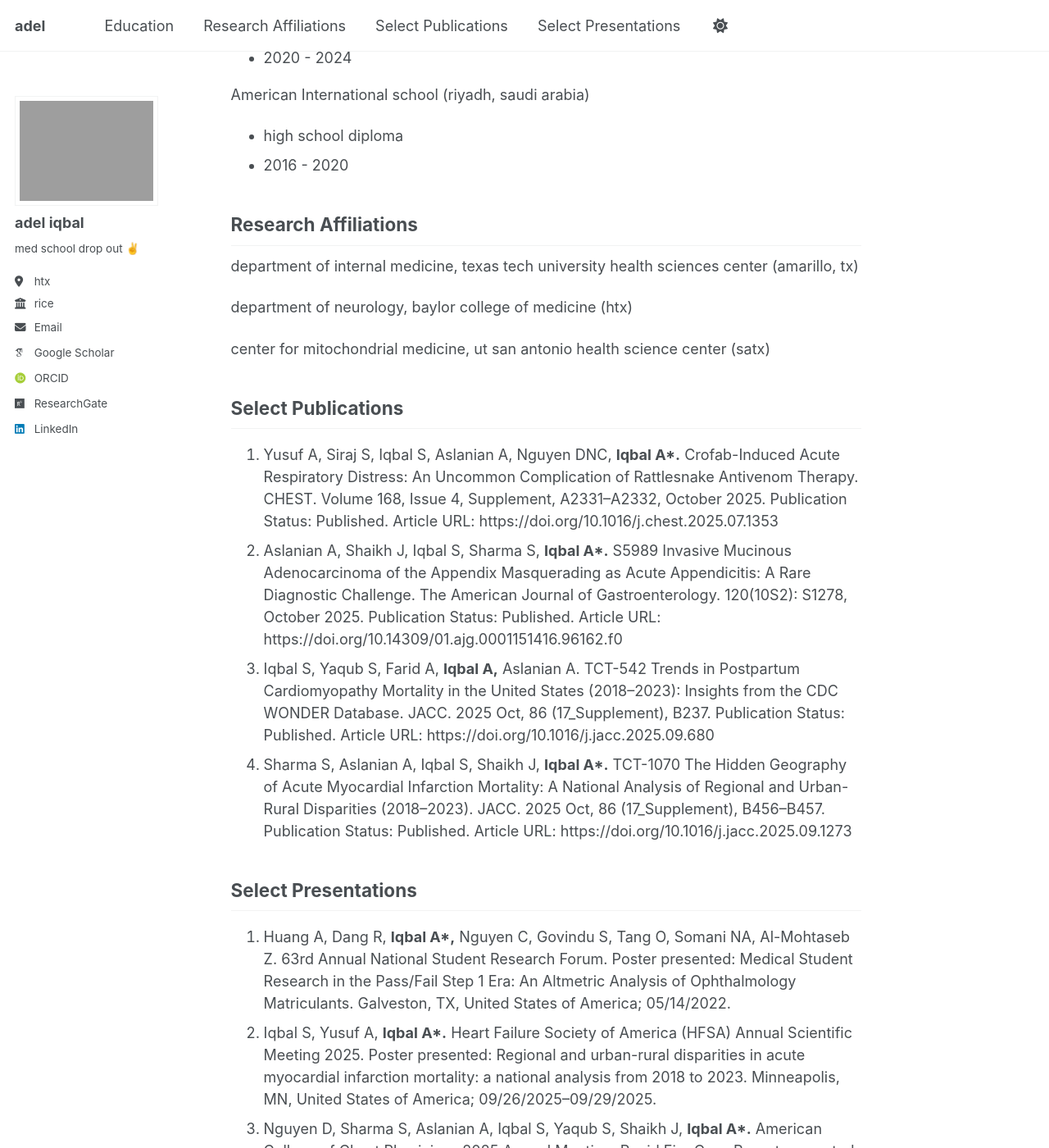
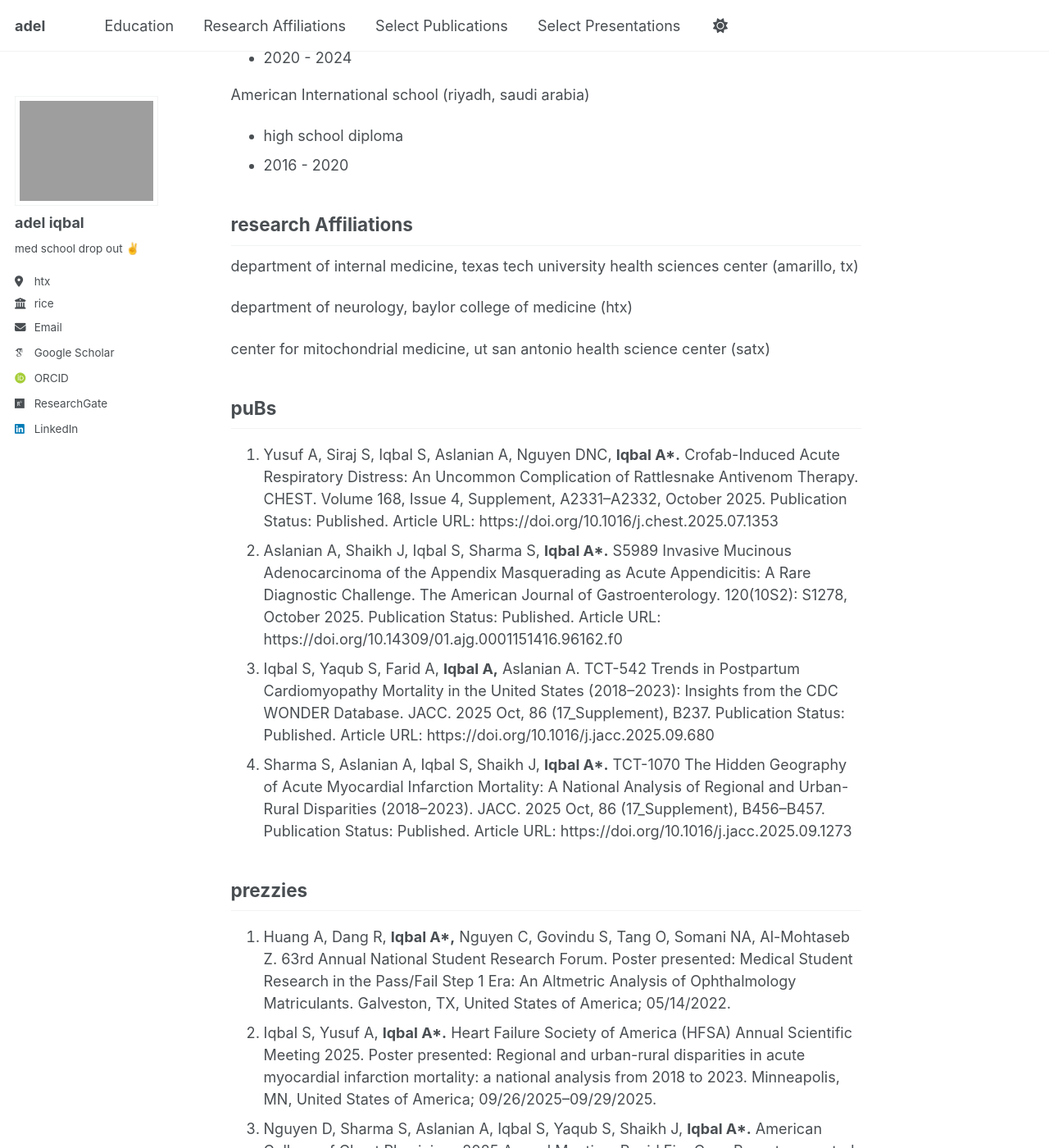
Before and after one commit to adel-iqbal/aiqbal, a Jekyll site: the page built from _pages/about.md, in a window 1280 px wide and 1400 px high, scrolled down 509 px. Shown: the whole window at 82% size. Built offline with Jekyll 4.4.1, drawn with Linux system fonts in a browser that asks for light colours; some web fonts are replaced; a script bundle is joined from its source files by our own code; library files that are not in the unit come from our copies.

Commit message:
Update about.md

```diff
--- a/_pages/about.md
+++ b/_pages/about.md
@@ -22,7 +22,7 @@ rice university (htx)
   * high school diploma
   * 2016 - 2020
 
-Research Affiliations
+research Affiliations
 ------
 
 department of internal medicine, texas tech university health sciences center (amarillo, tx)
@@ -32,7 +32,7 @@ department of neurology, baylor college of medicine (htx)
 center for mitochondrial medicine, ut san antonio health science center (satx)
 
 
-Select Publications
+puBs
 ------
 1. Yusuf A, Siraj S, Iqbal S, Aslanian A, Nguyen DNC, **Iqbal A\*.** Crofab-Induced Acute Respiratory Distress: An Uncommon Complication of Rattlesnake Antivenom Therapy. CHEST. Volume 168, Issue 4, Supplement, A2331–A2332, October 2025. Publication Status: Published. Article URL: https://doi.org/10.1016/j.chest.2025.07.1353
 1. Aslanian A, Shaikh J, Iqbal S, Sharma S, **Iqbal A\*.** S5989 Invasive Mucinous Adenocarcinoma of the Appendix Masquerading as Acute Appendicitis: A Rare Diagnostic Challenge. The American Journal of Gastroenterology. 120(10S2): S1278, October 2025. Publication Status: Published. Article URL: https://doi.org/10.14309/01.ajg.0001151416.96162.f0
@@ -40,7 +40,7 @@ Select Publications
 1. Sharma S, Aslanian A, Iqbal S, Shaikh J, **Iqbal A\*.** TCT-1070 The Hidden Geography of Acute Myocardial Infarction Mortality: A National Analysis of Regional and Urban-Rural Disparities (2018–2023). JACC. 2025 Oct, 86 (17_Supplement), B456–B457. Publication Status: Published. Article URL: https://doi.org/10.1016/j.jacc.2025.09.1273
 
 
-Select Presentations
+prezzies
 ------
 1. Huang A, Dang R, **Iqbal A\*,** Nguyen C, Govindu S, Tang O, Somani NA, Al-Mohtaseb Z. 63rd Annual National Student Research Forum. Poster presented: Medical Student Research in the Pass/Fail Step 1 Era: An Altmetric Analysis of Ophthalmology Matriculants. Galveston, TX, United States of America; 05/14/2022.
 1. Iqbal S, Yusuf A, **Iqbal A\*.** Heart Failure Society of America (HFSA) Annual Scientific Meeting 2025. Poster presented: Regional and urban-rural disparities in acute myocardial infarction mortality: a national analysis from 2018 to 2023. Minneapolis, MN, United States of America; 09/26/2025–09/29/2025.
```
Also changed, not shown: other parts of _pages/about.md (+1 -1 lines).
